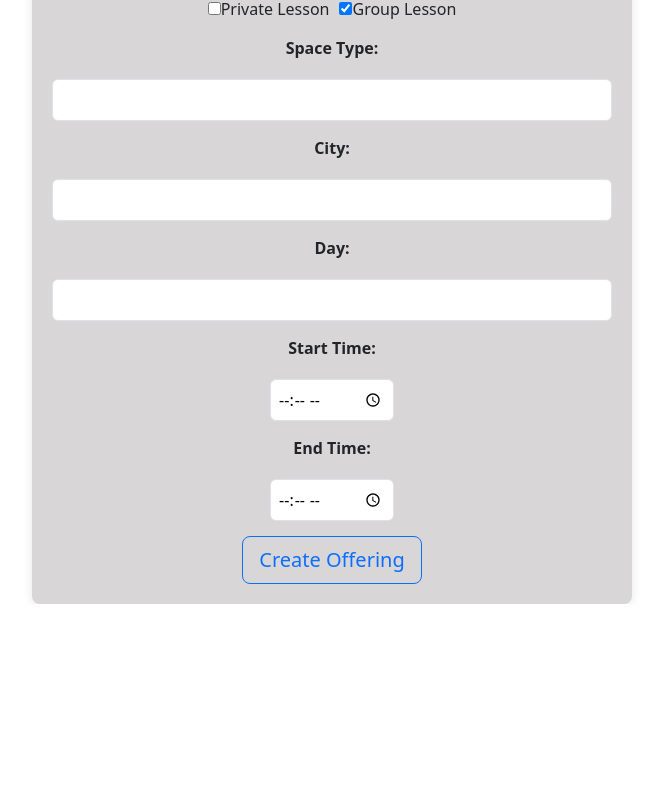
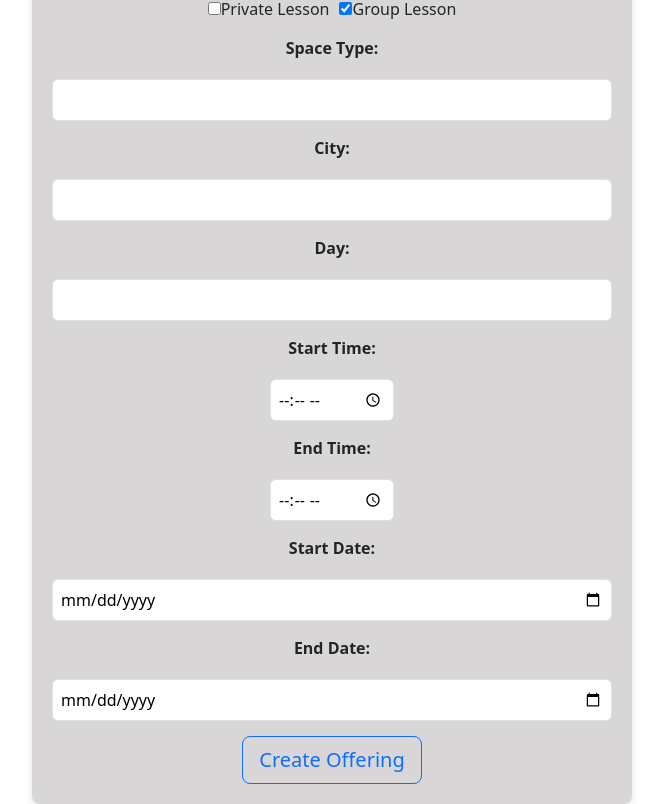
Before and after one commit to tveronique/SOEN342-Project, a React (Create React App) app in the folder lesson-manag-sys/: page /offerings/create in a window 1280 px wide. Shown: the part 250-1054 px from the top of the page, without its empty margins (308-971 px from the left). Before the commit the page ends 854 px from the top, so only its background shows below. Built offline with nearby package versions, Linux system fonts and the light colour scheme; no server answers.

Commit message:
fixed an error

```diff
--- a/lesson-manag-sys/src/components/CreateOfferingForm.js
+++ b/lesson-manag-sys/src/components/CreateOfferingForm.js
@@ -9,8 +9,8 @@ const CreateOfferingForm = () => {
   const [city, setCity] = useState('');
   const [spaceType, setSpaceType] = useState('');
   const [day, setDay] = useState('');
-  const [startTime, setStartTime] = useState(''); // Changed from slots to startTime
-  const [endTime, setEndTime] = useState(''); // Changed from slots to endTime
+  const [startTime, setStartTime] = useState('');
+  const [endTime, setEndTime] = useState('');
   const [startDate, setStartDate] = useState('');
   const [endDate, setEndDate] = useState('');
   const [message, setMessage] = useState('');
@@ -18,22 +18,26 @@ const CreateOfferingForm = () => {
   const handleSubmit = async (e) => {
     e.preventDefault();
 
+    // Validate dates
     if (new Date(startDate) > new Date(endDate)) {
       setMessage('End date cannot be before the start date.');
       return;
     }
 
+    // Validate times
     if (startTime >= endTime) {
       setMessage('End time must be after start time.');
       return;
     }
 
-    // Create space, location, lesson, and schedule objects
     try {
+      // Create space, location, lesson, and schedule objects
       const spaceResponse = await axios.post('/api/spaces', { type: spaceType });
       const locationResponse = await axios.post('/api/locations', { city, spaceId: spaceResponse.data.id });
       const scheduleResponse = await axios.post('/api/schedules', { day, startTime, endTime, startDate, endDate });
       const lessonResponse = await axios.post('/api/lessons', { type: lessonType, isPrivate });
+
+      // Create offering
       const offeringResponse = await axios.post('/api/offerings', {
         locationId: locationResponse.data.id,
         lessonId: lessonResponse.data.id,
@@ -128,6 +132,26 @@ const CreateOfferingForm = () => {
           className="mt-1 p-2 border rounded w-full"
         />
       </div>
+      <div className="form-group">
+        <label className="block text-gray-700">Start Date:</label>
+        <input
+          type="date"
+          value={startDate}
+          onChange={(e) => setStartDate(e.target.value)}
+          required
+          className="mt-1 p-2 border rounded w-full"
+        />
+      </div>
+      <div className="form-group">
+        <label className="block text-gray-700">End Date:</label>
+        <input
+          type="date"
+          value={endDate}
+          onChange={(e) => setEndDate(e.target.value)}
+          required
+          className="mt-1 p-2 border rounded w-full"
+        />
+      </div>
       <Button type="submit" variant="outline-primary" size="lg">Create Offering</Button>
       {message && <p className="mt-4 text-red-500">{message}</p>}
     </form>
```
